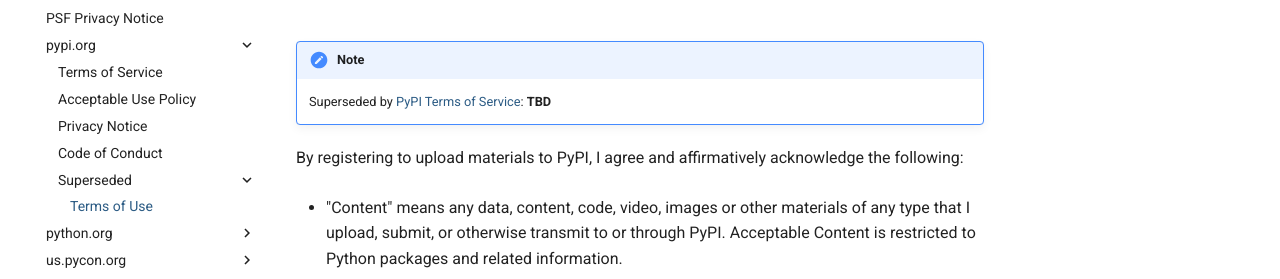
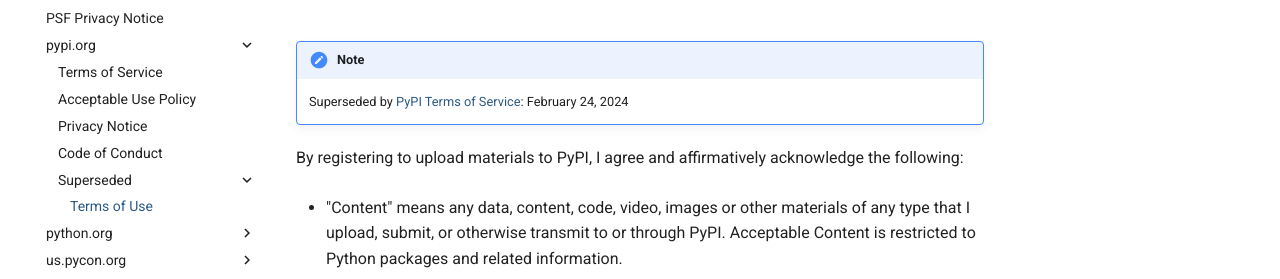
Before and after one commit to psf/policies, an MkDocs documentation site: the page built from docs/pypi.org/Terms-of-Use.md, in a window 1280 px wide and 1354 px high. Shown: the part 225-504 px from the top of the window. Built offline with MkDocs 1.6.1 and Material for MkDocs 9.7.7, drawn with Linux system fonts in a browser that asks for light colours; comment, search, counter and statistics services are not loaded.

```diff
--- a/docs/pypi.org/Terms-of-Use.md
+++ b/docs/pypi.org/Terms-of-Use.md
@@ -6,7 +6,8 @@ title: Terms of Use
 
 !!! note
 
-    Superseded by [PyPI Terms of Service](Terms-of-Service.md): **TBD**
+    Superseded by [PyPI Terms of Service](Terms-of-Service.md): February 24,
+    2024
 
 By registering to upload materials to PyPI, I agree and affirmatively
 acknowledge the following:
```
Also changed, not shown: docs/pypi.org/Terms-of-Service.md (+1 -1 lines).
